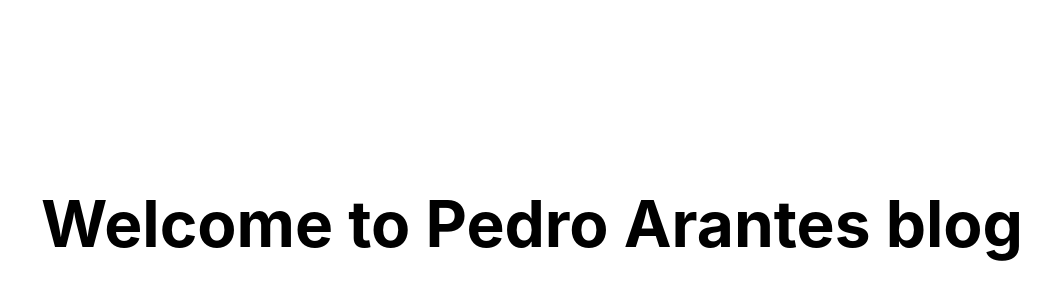
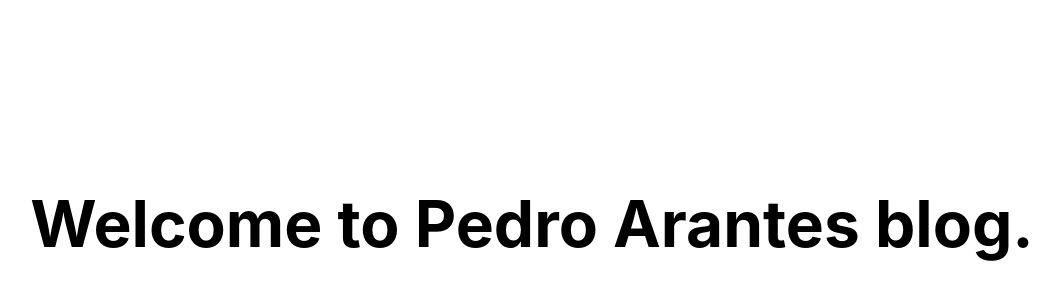
Before and after one commit to arantespp/arantespp.com, a Next.js app: page / in a window 1280 px wide. Shown: the part 176-476 px from the top of the page, without its empty margins (108-1168 px from the left). Built offline with nearby package versions, Linux system fonts and the light colour scheme.

Commit message:
testing deploy

```diff
--- a/pages/index.tsx
+++ b/pages/index.tsx
@@ -10,7 +10,7 @@ const Index = () => {
       </Head>
 
       <main>
-        <h1 className="title">Welcome to Pedro Arantes blog</h1>
+        <h1 className="title">Welcome to Pedro Arantes blog.</h1>
       </main>
 
       <style jsx>{`
```
